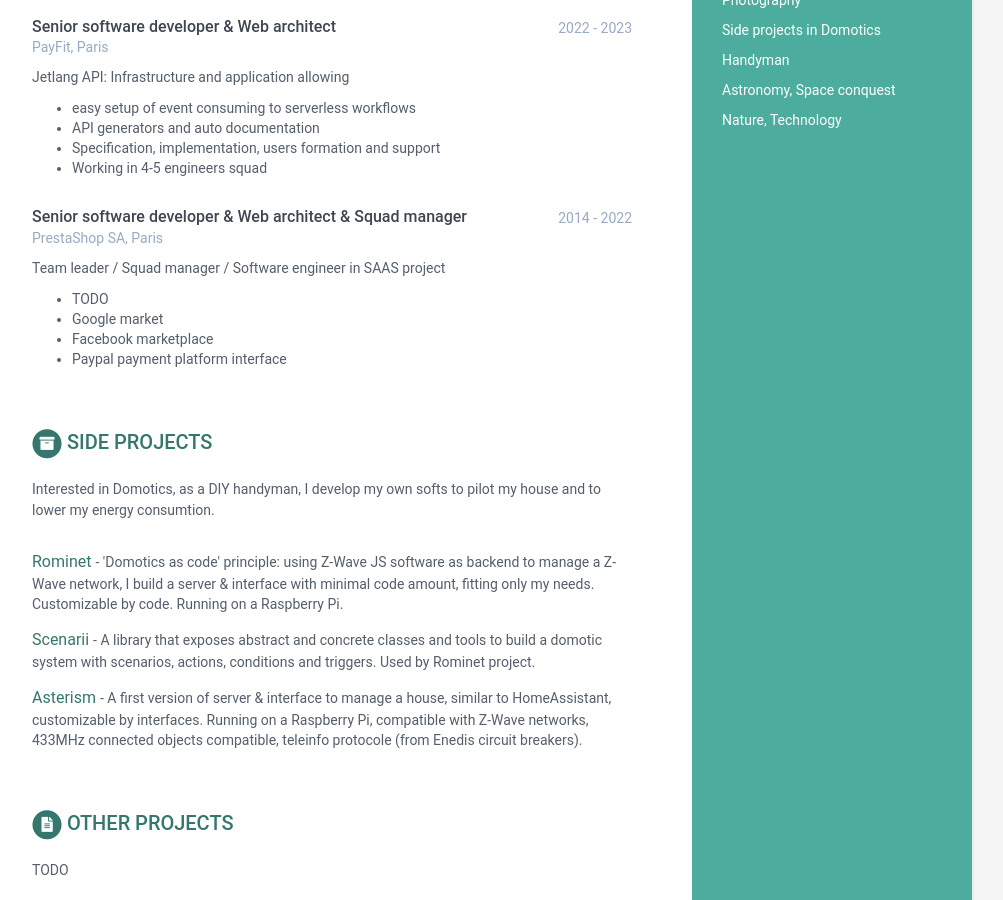
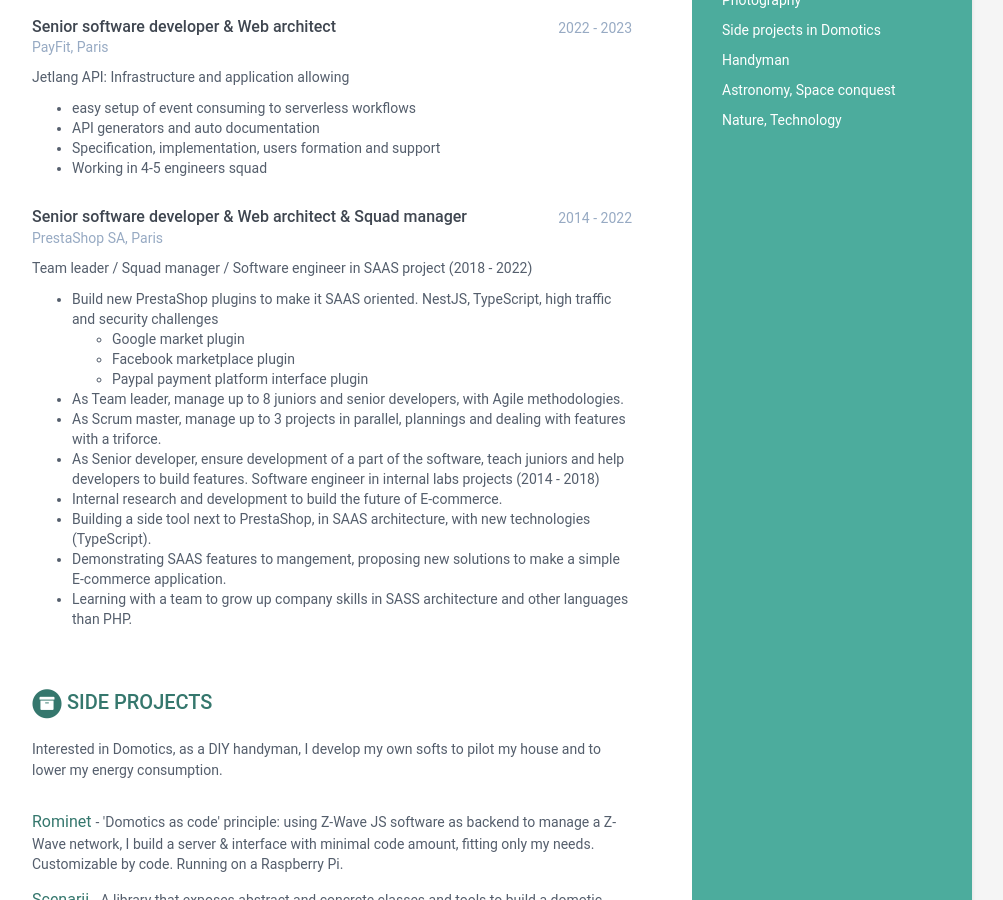
Before and after one commit to gxapplications/gxapplications, a Jekyll site: the page built from index.html, in a window 1280 px wide and 900 px high, scrolled down 1100 px. Shown: the whole window, without its empty margins (168-1171 px from the left). Built offline with Jekyll 4.4.1, drawn with Linux system fonts in a browser that asks for light colours.

Commit message:
Update PrestaShop projects

```diff
--- a/_data/data.yml
+++ b/_data/data.yml
@@ -132,16 +132,24 @@ experiences:
       time: 2014 - 2022
       company: PrestaShop SA, Paris
       details: |
-        Team leader / Squad manager / Software engineer in SAAS project
-          - TODO
-          - Google market
-          - Facebook marketplace
-          - Paypal payment platform interface
+        Team leader / Squad manager / Software engineer in SAAS project (2018 - 2022)
+          - Build new PrestaShop plugins to make it SAAS oriented. NestJS, TypeScript, high traffic and security challenges
+            - Google market plugin
+            - Facebook marketplace plugin
+            - Paypal payment platform interface plugin
+          - As Team leader, manage up to 8 juniors and senior developers, with Agile methodologies.
+          - As Scrum master, manage up to 3 projects in parallel, plannings and dealing with features with a triforce.
+          - As Senior developer, ensure development of a part of the software, teach juniors and help developers to build features.
+        Software engineer in internal labs projects (2014 - 2018)
+          - Internal research and development to build the future of E-commerce.
+          - Building a side tool next to PrestaShop, in SAAS architecture, with new technologies (TypeScript).
+          - Demonstrating SAAS features to mangement, proposing new solutions to make a simple E-commerce application.
+          - Learning with a team to grow up company skills in SASS architecture and other languages than PHP.
 
 projects:
     title: Side projects
     intro: >
-      Interested in Domotics, as a DIY handyman, I develop my own softs to pilot my house and to lower my energy consumtion.
+      Interested in Domotics, as a DIY handyman, I develop my own softs to pilot my house and to lower my energy consumption.
     assignments:
       - title: Rominet
         link: "#"
@@ -150,7 +158,7 @@ projects:
         link: "#"
         tagline: "A library that exposes abstract and concrete classes and tools to build a domotic system with scenarios, actions, conditions and triggers. Used by Rominet project."
       - title: Asterism
-        link: "#"
+        link: "https://github.com/gxapplications/asterism-for-domotics"
         tagline: "A first version of server & interface to manage a house, similar to HomeAssistant, customizable by interfaces. Running on a Raspberry Pi, compatible with Z-Wave networks, 433MHz connected objects compatible, teleinfo protocole (from Enedis circuit breakers)."
 
 publications:
```
